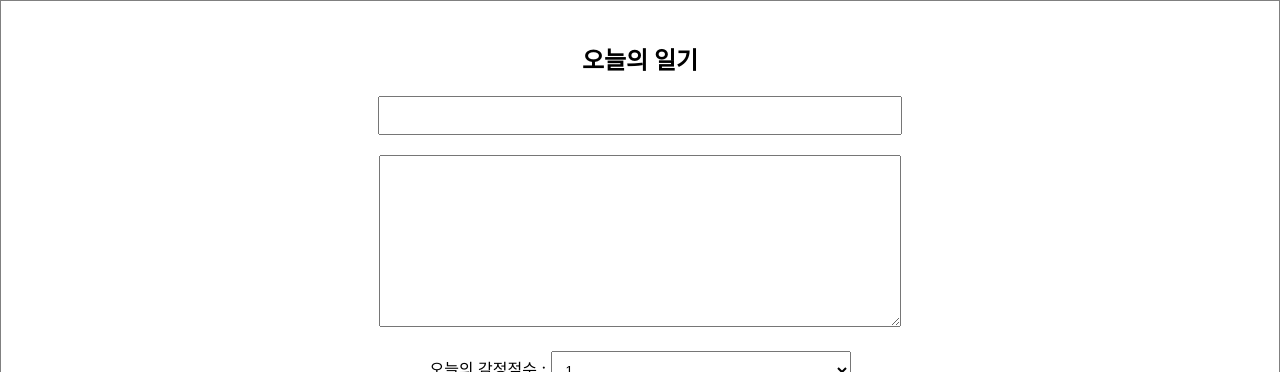
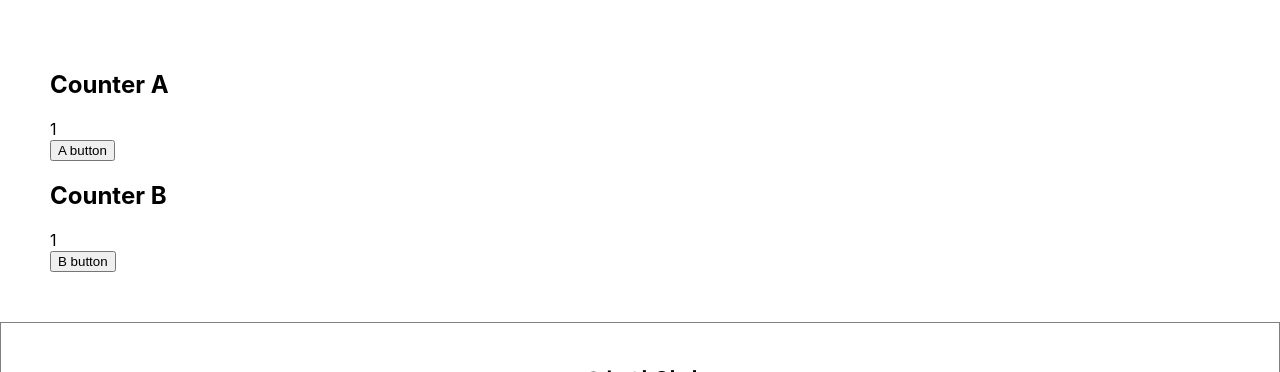
Before and after one commit to Ray901104/react, a React (Create React App) app in the folder simple-diary/: page / in a window 1280 px wide. Shown: the top 372 px of the page. Built offline with nearby package versions, Linux system fonts and the light colour scheme; no server answers.

Commit message:
최적화 2 - React.memo

```diff
--- a/simple-diary/src/App.js
+++ b/simple-diary/src/App.js
@@ -2,6 +2,7 @@
 import DiaryEditor from "./DiaryEditor";
 import DiaryList from "./DiaryList";
 import {useEffect, useMemo, useRef, useState} from "react";
+import OptimizeTest from "./OptimizeTest";
 
 function App() {
     const [data, setData] = useState([]);
@@ -53,8 +54,6 @@
     };
 
     const getDiaryAnalysis = useMemo(() => {
-        console.log("일기 분석 시작");
-
         const goodCount = data.filter((item) => item.emotion >= 3).length;
         const badCount = data.length - goodCount;
         const goodRatio = (goodCount / data.length) * 100;
@@ -66,6 +65,7 @@
   return (
     <div className="App">
         {/*<LifeCycle />*/}
+        <OptimizeTest />
         <DiaryEditor onCreate={onCreate} />
         <div>전체 일기 : {data.length}</div>
         <div>기분 좋은 일기 갯수 : {goodCount}</div>
--- /dev/null
+++ b/simple-diary/src/OptimizeTest.js
@@ -0,0 +1,49 @@
+import React, {useEffect, useState} from "react";
+
+const CounterA = React.memo(({count}) => {
+    useEffect(() => {
+        console.log(`CounterA Update :: count : ${count}`);
+    });
+
+    return <div>{count}</div>;
+});
+
+const CounterB = ({obj}) => {
+    useEffect(() => {
+        console.log(`CounterB Update :: count : ${obj.count}`);
+    });
+
+    return <div>{obj.count}</div>
+};
+
+const areEqual = (prevProps, nextProps) => {
+    return prevProps.obj.count === nextProps.obj.count;
+}
+
+const MemoizedCounterB = React.memo(CounterB, areEqual);
+
+const OptimizeTest = () => {
+    const [count, setCount] = useState(1);
+    const [obj, setObj] = useState({
+        count: 1
+    });
+
+    return (
+        <div style={{padding:50}}>
+            <div>
+                <h2>Counter A</h2>
+                <CounterA count={count}/>
+                <button onClick={() => setCount(count)}>A button</button>
+            </div>
+            <div>
+                <h2>Counter B</h2>
+                <MemoizedCounterB obj={obj} />
+                <button onClick={() => setObj({
+                    count: obj.count
+                })}>B button</button>
+            </div>
+        </div>
+    )
+}
+
+export default OptimizeTest;
```
